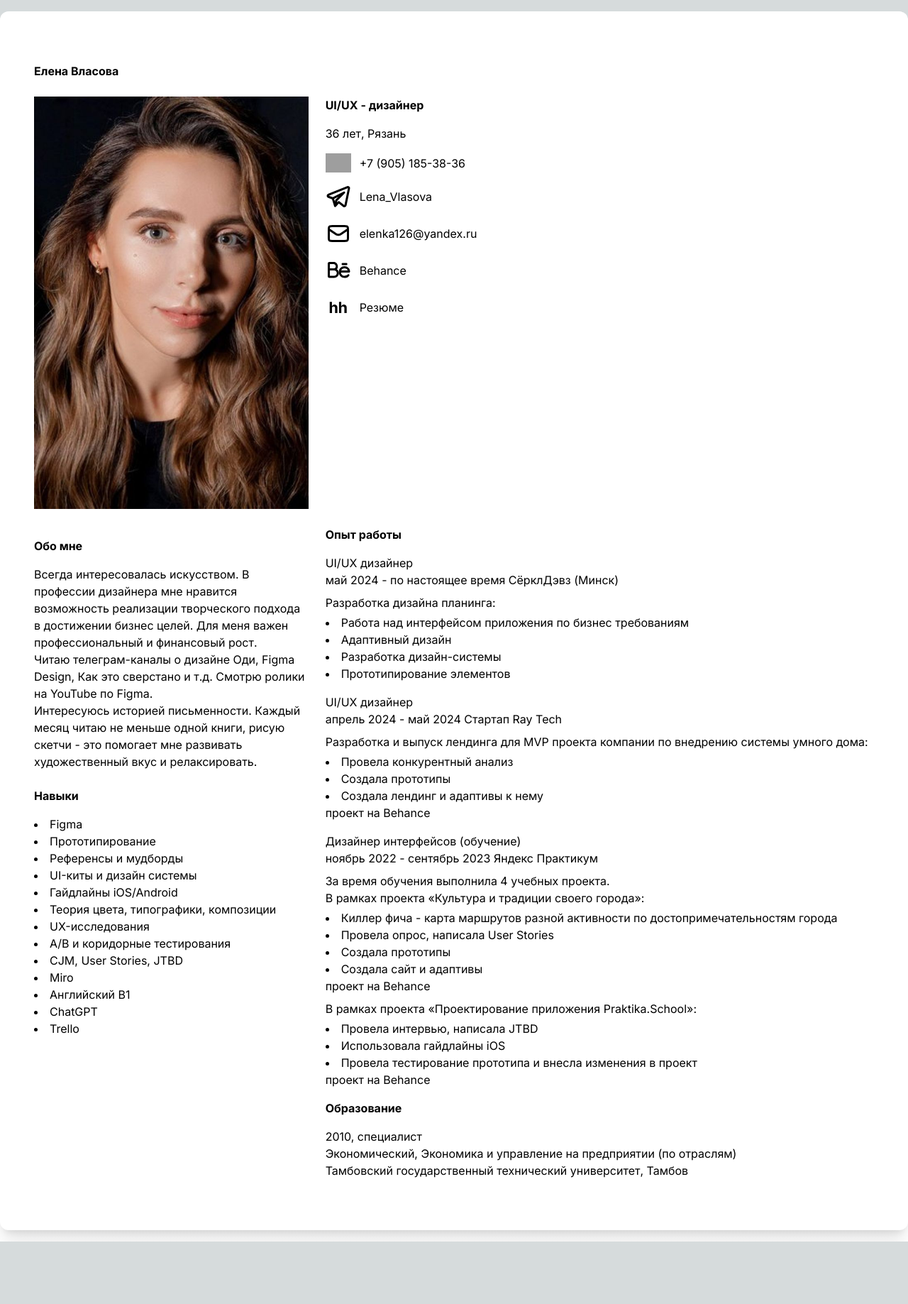
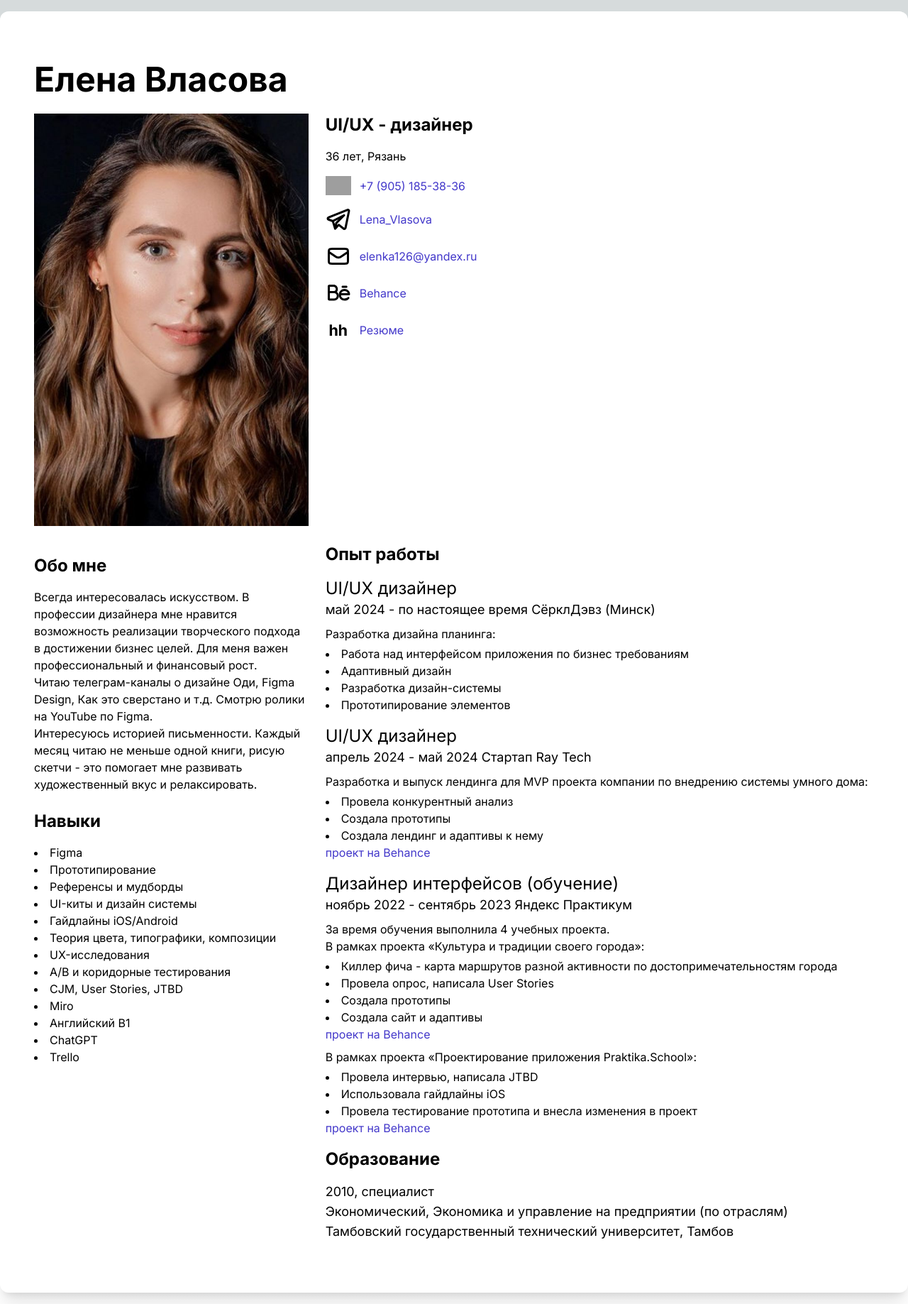
Before and after one commit to vlasova-elena-uiux/about-me, a Next.js app: page / in a window 1280 px wide. Shown: the whole page at 71% size. Before the commit the page ends 1749 px from the top, so only its background shows below. Built offline with nearby package versions, Linux system fonts and the light colour scheme; grey boxes are pictures that could not be loaded.

Commit message:
Поправила неверный replace

```diff
--- a/src/app/page.tsx
+++ b/src/app/page.tsx
@@ -148,7 +148,7 @@ export default function Home() {
   return (
     <main className='container mx-auto p-12 bg-white rounded-xl m-4 shadow-xl dark:bg-gray-900'>
       <header>
-        <h1 className='ABOUT_ME-5xl font-bold my-6'>{CONFIG.title}</h1>
+        <h1 className='text-5xl font-bold my-6'>{CONFIG.title}</h1>
       </header>
       <section className='flex flex-col lg:flex-row'>
         <aside className='mr-6 w-full lg:w-1/3'>
@@ -160,7 +160,7 @@ export default function Home() {
           />
         </aside>
         <article className='w-full lg:w-2/3'>
-          <h2 className='ABOUT_ME-2xl font-bold'>{CONFIG.subtitle}</h2>
+          <h2 className='text-2xl font-bold'>{CONFIG.subtitle}</h2>
           <p className='my-4'>{ABOUT_ME.age}</p>
           <div>
             {CONTACTS.map((c) => (
@@ -168,7 +168,7 @@ export default function Home() {
                 <div className='bg-white mr-3 rounded-md'>
                   <Image alt={c.title} src={c.icon} width={36} height={36} />
                 </div>
-                <a href={c.link} className='ABOUT_ME-indigo-700 dark:ABOUT_ME-indigo-200'>{c.value}</a>
+                <a href={c.link} className='text-indigo-700 dark:text-indigo-200'>{c.value}</a>
               </div>
             ))}
           </div>
@@ -177,13 +177,13 @@ export default function Home() {
       <section className='my-6 flex flex-col lg:flex-row'>
         <aside className='mr-6 w-full lg:w-1/3'>
           <article>
-            <h2 className='ABOUT_ME-2xl font-bold my-4'>{ABOUT_ME.aboutMe.title}</h2>
+            <h2 className='text-2xl font-bold my-4'>{ABOUT_ME.aboutMe.title}</h2>
             {ABOUT_ME.aboutMe.paragraphs.map((paragraph, index) => (
               <p key={index}>{paragraph}</p>
             ))}
           </article>
           <article className='my-6' >
-            <h2 className='ABOUT_ME-2xl font-bold'>{ABOUT_ME.skills}</h2>
+            <h2 className='text-2xl font-bold'>{ABOUT_ME.skills}</h2>
             <ul className='list-disc list-inside my-4'>
             {SKILLS.map(s => (
               <li key={s}>{s}</li>
@@ -193,11 +193,11 @@ export default function Home() {
         </aside>
         <section className='w-full lg:w-2/3'>
           <article>
-            <h2 className='ABOUT_ME-2xl font-bold'>{ABOUT_ME.experience}</h2>
+            <h2 className='text-2xl font-bold'>{ABOUT_ME.experience}</h2>
             {EXPERIENCE.map(item => (
               <article key={`${item.title}-${item.dateFrom}-${item.dateTo}`} className='my-4'>
-                <h3 className='ABOUT_ME-2xl'>{item.title}</h3>
-                <p className='ABOUT_ME-lg'>{item.dateFrom} - {item.dateTo} {item.company}</p>
+                <h3 className='text-2xl'>{item.title}</h3>
+                <p className='text-lg'>{item.dateFrom} - {item.dateTo} {item.company}</p>
                 {item.responsibilities.map(resp => (
                   <div key={resp.description} className='my-2'>
                     <p className='my-1' dangerouslySetInnerHTML={{ __html: resp.description}}></p>
@@ -207,7 +207,7 @@ export default function Home() {
                       ))}
                     </ul>
                     {resp.link && (
-                      <a href={resp.link} className='ABOUT_ME-indigo-700 dark:ABOUT_ME-indigo-200'>{ABOUT_ME.behanceProject}</a>
+                      <a href={resp.link} className='text-indigo-700 dark:text-indigo-200'>{ABOUT_ME.behanceProject}</a>
                     )}
                   </div>
                 ))}
@@ -215,10 +215,10 @@ export default function Home() {
             ))}
           </article>
           <article>
-            <h2 className='ABOUT_ME-2xl font-bold my-4'>{ABOUT_ME.education}</h2>
-            <p className='ABOUT_ME-lg'>{EDUCATION.date}, {EDUCATION.spec}</p>
-            <p className='ABOUT_ME-lg'>{EDUCATION.fac}</p>
-            <p className='ABOUT_ME-lg'>{EDUCATION.university}</p>
+            <h2 className='text-2xl font-bold my-4'>{ABOUT_ME.education}</h2>
+            <p className='text-lg'>{EDUCATION.date}, {EDUCATION.spec}</p>
+            <p className='text-lg'>{EDUCATION.fac}</p>
+            <p className='text-lg'>{EDUCATION.university}</p>
           </article>
         </section>
       </section>
```
